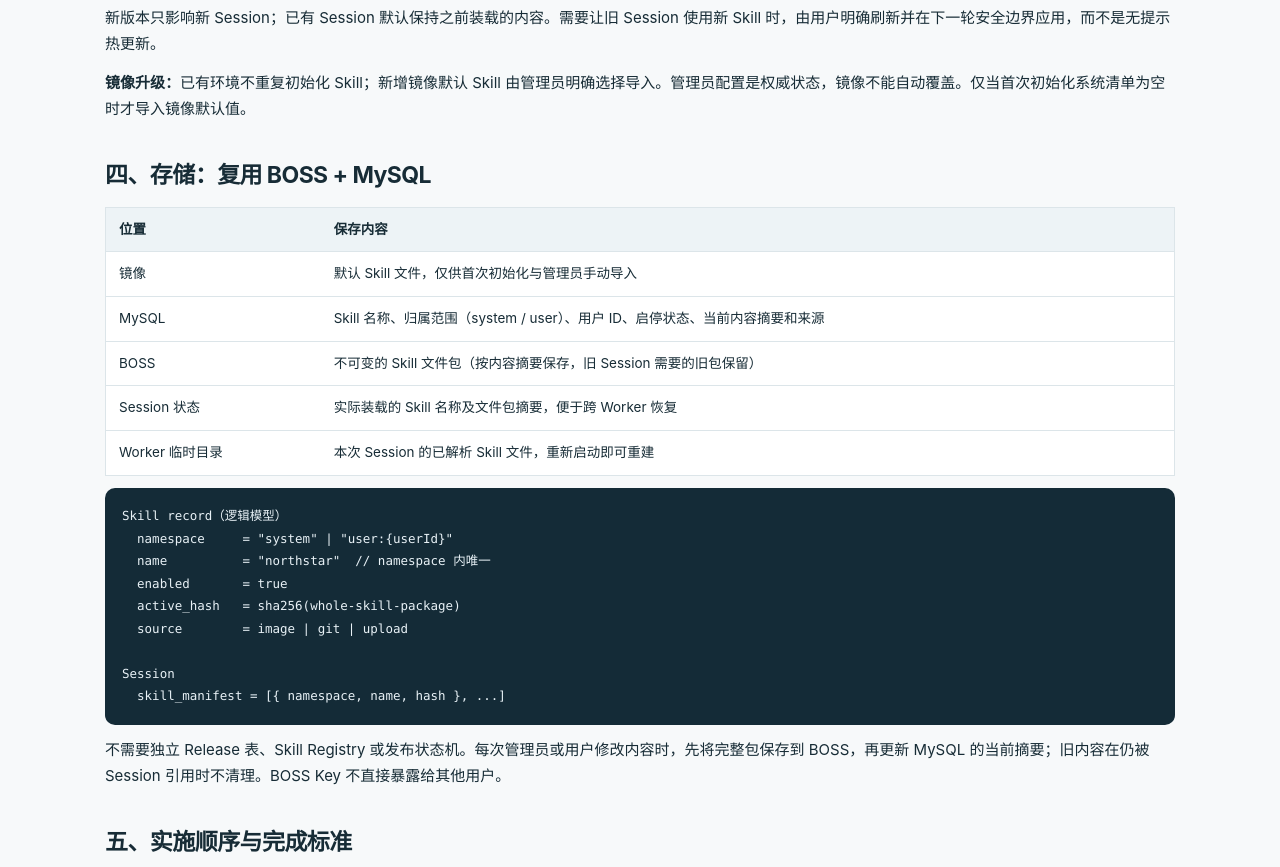
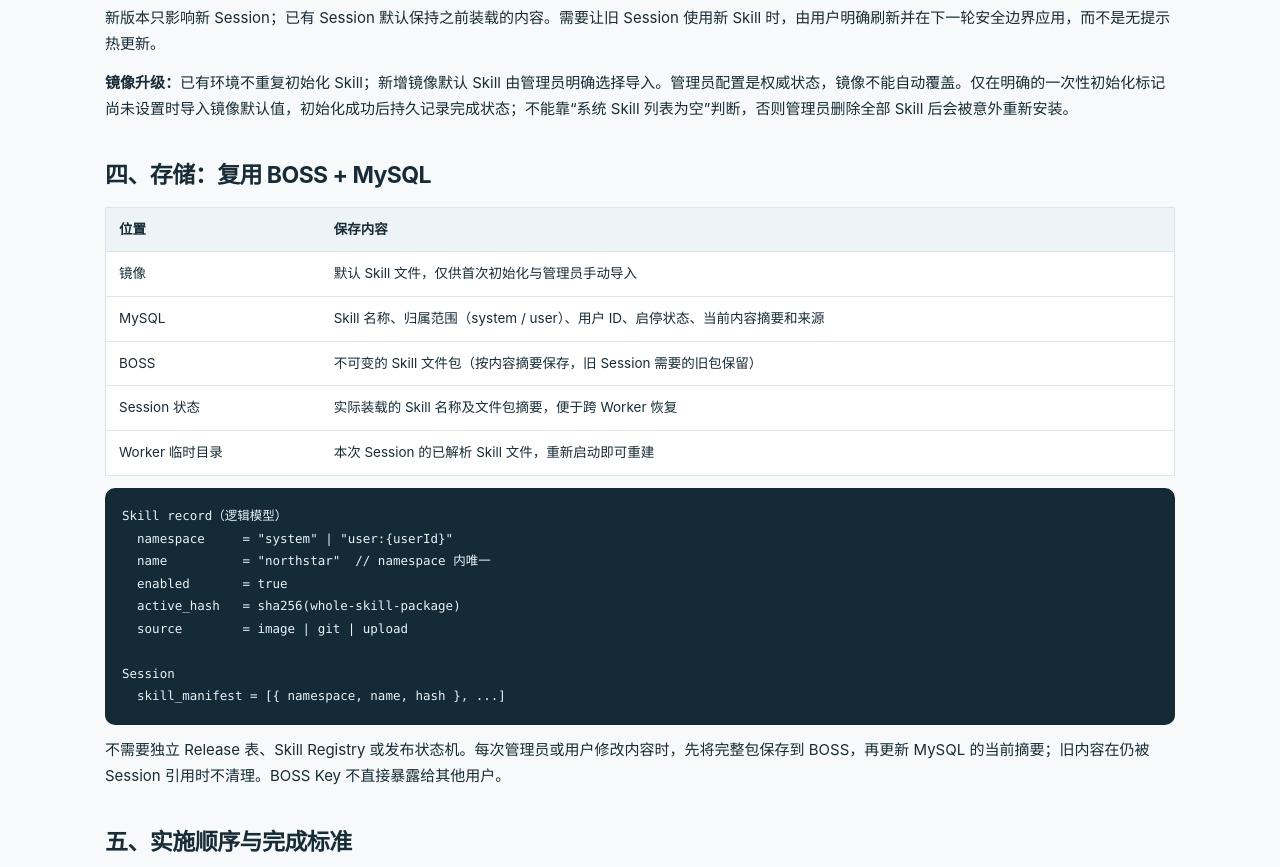
Before and after one commit to feng-y/guide-page, a plain HTML site: page harness-workspace/skills/index.html in a window 1280 px wide. Shown: the part 1823-2690 px from the top of the page. Drawn offline with Linux system fonts and the light colour scheme.

Commit message:
docs: make image skill bootstrap explicitly one-time

```diff
--- a/harness-workspace/skills/index.html
+++ b/harness-workspace/skills/index.html
@@ -56,7 +56,7 @@ footer{font-size:12px;border-top:1px solid var(--line);margin-top:40px;padding-t
 <div class="grid"><div class="card"><span class="tag">ADMIN</span><h3>系统 Skills</h3><p>列出所有系统 Skill，包含来自镜像的默认 Skill。可添加、更新、停用、删除；删除镜像默认 Skill 后，后续部署不能自动复活它。</p></div>
 <div class="card"><span class="tag">USER</span><h3>我的 Skills</h3><p>仅显示自己的 Skill。可以添加、更新、停用、删除；不能更改系统 Skill。与系统 Skill 同名时拒绝安装，避免隐式覆盖。</p></div></div>
 <p>新版本只影响新 Session；已有 Session 默认保持之前装载的内容。需要让旧 Session 使用新 Skill 时，由用户明确刷新并在下一轮安全边界应用，而不是无提示热更新。</p>
-<p><strong>镜像升级：</strong>已有环境不重复初始化 Skill；新增镜像默认 Skill 由管理员明确选择导入。管理员配置是权威状态，镜像不能自动覆盖。仅当首次初始化系统清单为空时才导入镜像默认值。</p>
+<p><strong>镜像升级：</strong>已有环境不重复初始化 Skill；新增镜像默认 Skill 由管理员明确选择导入。管理员配置是权威状态，镜像不能自动覆盖。仅在明确的一次性初始化标记尚未设置时导入镜像默认值，初始化成功后持久记录完成状态；不能靠“系统 Skill 列表为空”判断，否则管理员删除全部 Skill 后会被意外重新安装。</p>
 </section>
 <section id="storage"><h2>四、存储：复用 BOSS + MySQL</h2>
 <table><thead><tr><th>位置</th><th>保存内容</th></tr></thead><tbody>
```
